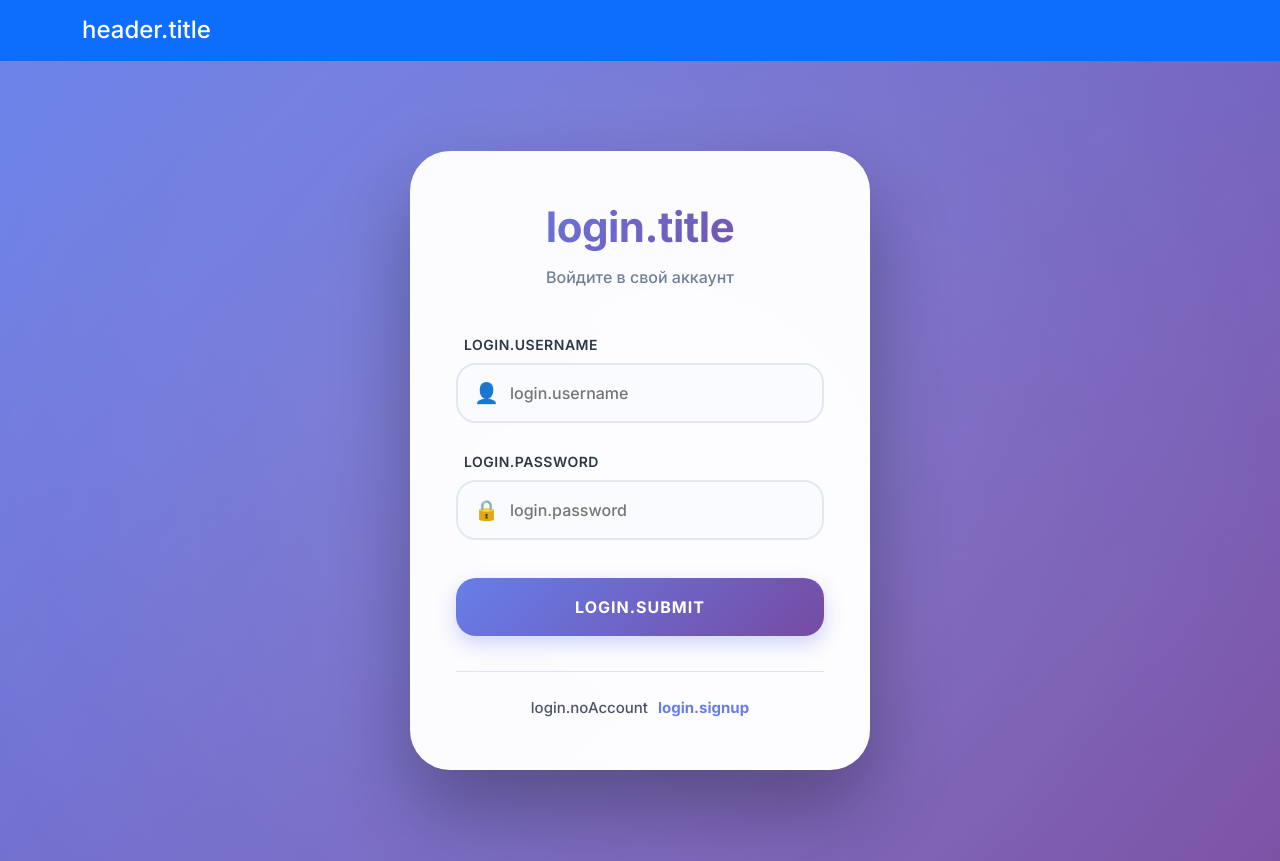
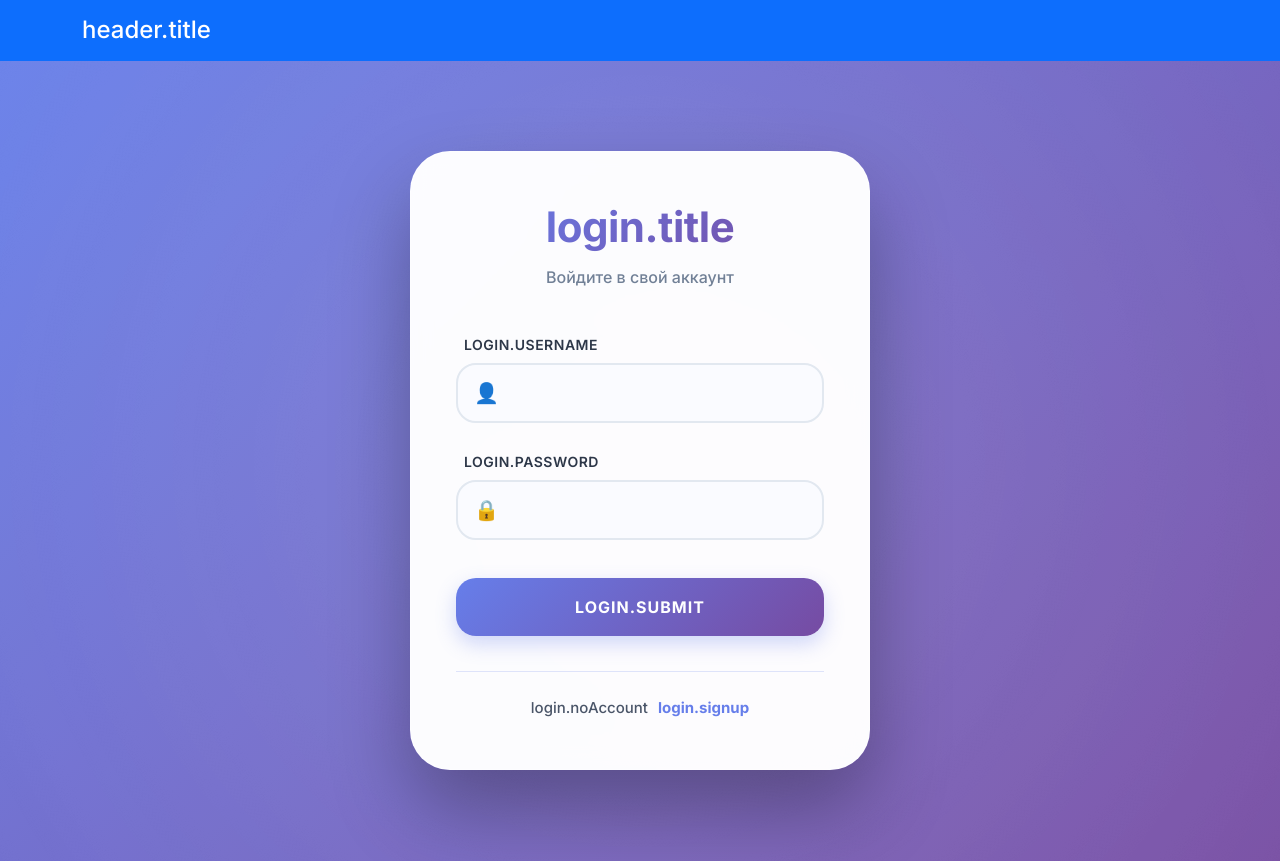
Before and after one commit to l1nky358/fullstack-javascript-project-12, a React (Vite) app in the folder frontend/: page /login in a window 1280 px wide. Built offline with nearby package versions, Linux system fonts and the light colour scheme; no server answers.

Commit message:
Update Login.jsx

```diff
--- a/frontend/src/components/pages/Login.jsx
+++ b/frontend/src/components/pages/Login.jsx
@@ -43,7 +43,6 @@ const Login = () => {
                 id="username"
                 value={username}
                 onChange={(e) => setUsername(e.target.value)}
-                placeholder={t('login.username')}
                 className="form-input"
                 required
               />
@@ -61,7 +60,6 @@ const Login = () => {
                 id="password"
                 value={password}
                 onChange={(e) => setPassword(e.target.value)}
-                placeholder={t('login.password')}
                 className="form-input"
                 required
               />
```
